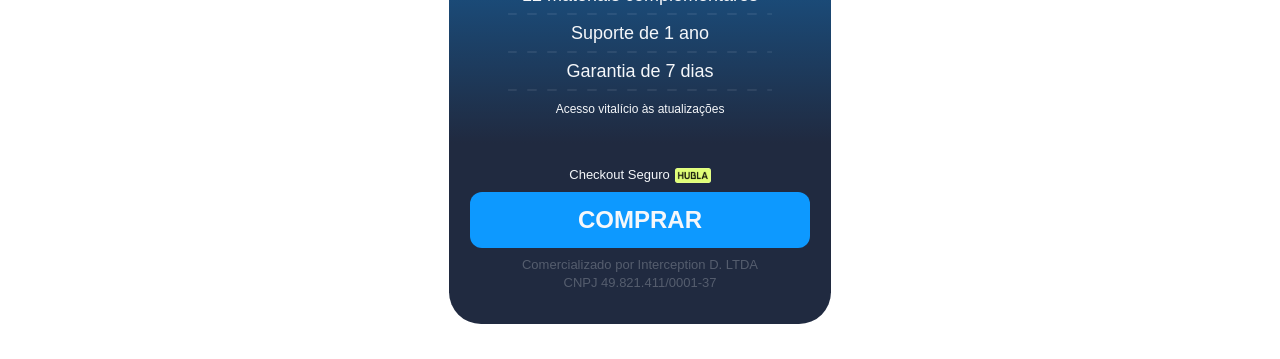
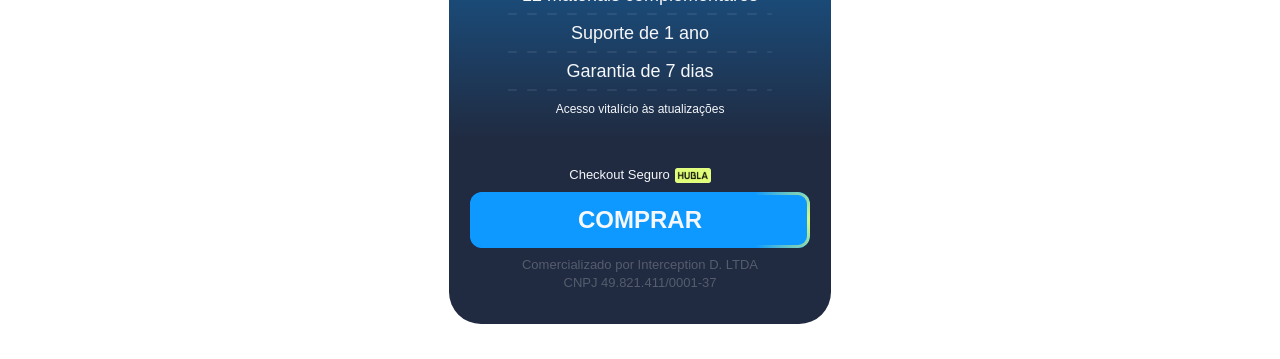
Before and after one commit to FelipeSilveiraChaves/Palaga-s-Product, a Next.js app in the folder quatrogavetas-lp1/: page /lp-1 in a window 1280 px wide. Shown: the part 9360-9719 px from the top of the page. Built offline with nearby package versions, Linux system fonts and the light colour scheme; no server answers; a web font is replaced by a local one.

Commit message:
animation

```diff
--- a/quatrogavetas-lp1/src/app/components/calltoaction.tsx
+++ b/quatrogavetas-lp1/src/app/components/calltoaction.tsx
@@ -1,4 +1,7 @@
+"use client";
+
 import Image from "next/image";
+
 import { DashedDivider } from "./dasheddivider";
 import BuyButton from "./purchasebutton";
 import HorizontalMarquee from "./marqueecomponent";
--- a/quatrogavetas-lp1/src/app/components/purchasebutton.tsx
+++ b/quatrogavetas-lp1/src/app/components/purchasebutton.tsx
@@ -2,7 +2,6 @@
 
 import { motion } from "framer-motion";
 import { BorderBeam } from "@/components/ui/border-beam";
-
 export default function BuyButton() {
   const href = process.env.NEXT_PUBLIC_CHECKOUT_URL || "#";
 
@@ -14,8 +13,15 @@ export default function BuyButton() {
       whileHover={{ y: 1 }}
       whileTap={{ y: 4 }}
       transition={{ type: "spring", stiffness: 200, damping: 10 }}
-      className="relative flex h-14 w-full items-center justify-center overflow-hidden rounded-[12px] bg-[#0D99FF]"
+      className="relative z-10 flex h-14 w-full items-center justify-center overflow-hidden rounded-[12px] bg-[#0D99FF]"
     >
+      <BorderBeam
+        lightWidth={180}
+        borderWidth={3}
+        duration={2}
+        lightColor="#E0FE78"
+        className="border-[#0D99FF] opacity-100"
+      />
       <span className="text-[24px] leading-6 font-extrabold text-[#F5F7FA]">
         COMPRAR
       </span>
--- a/quatrogavetas-lp1/src/app/lp-1/page.tsx
+++ b/quatrogavetas-lp1/src/app/lp-1/page.tsx
@@ -117,6 +117,7 @@ export default function LandingPageOne() {
 
         <ReactCompareSlider
           className="aspect-video w-full max-w-187.5 overflow-hidden rounded-2xl"
+          position={35} // começa em 35% (mais pra esquerda)
           itemOne={<Image src={AgendaLotada} alt="Imagem de Agenda lotada" />}
           itemTwo={
             <Image
@@ -221,14 +222,18 @@ export default function LandingPageOne() {
             mesmo de camisetas. Tudo o que sabíamos.
           </BaseContent>
         </TextWrapper>
+
         <CallToAction />
+
         <DashedDivider className="mt-15 mb-15" />
+
         <TextWrapper>
           <Title
             className={`font-title text-[49px] leading-12.5 font-semibold tracking-[-0.99px] text-[#202A40]`}
           >
             Outras <Badge label="Dúvidas" />
           </Title>
+
           <BaseContent className="pt-7.5 pb-7">
             Acontece que era isso que faltava na experiência, produção, nem
             mesmo de camisetas. Tudo o que sabíamos.
```
